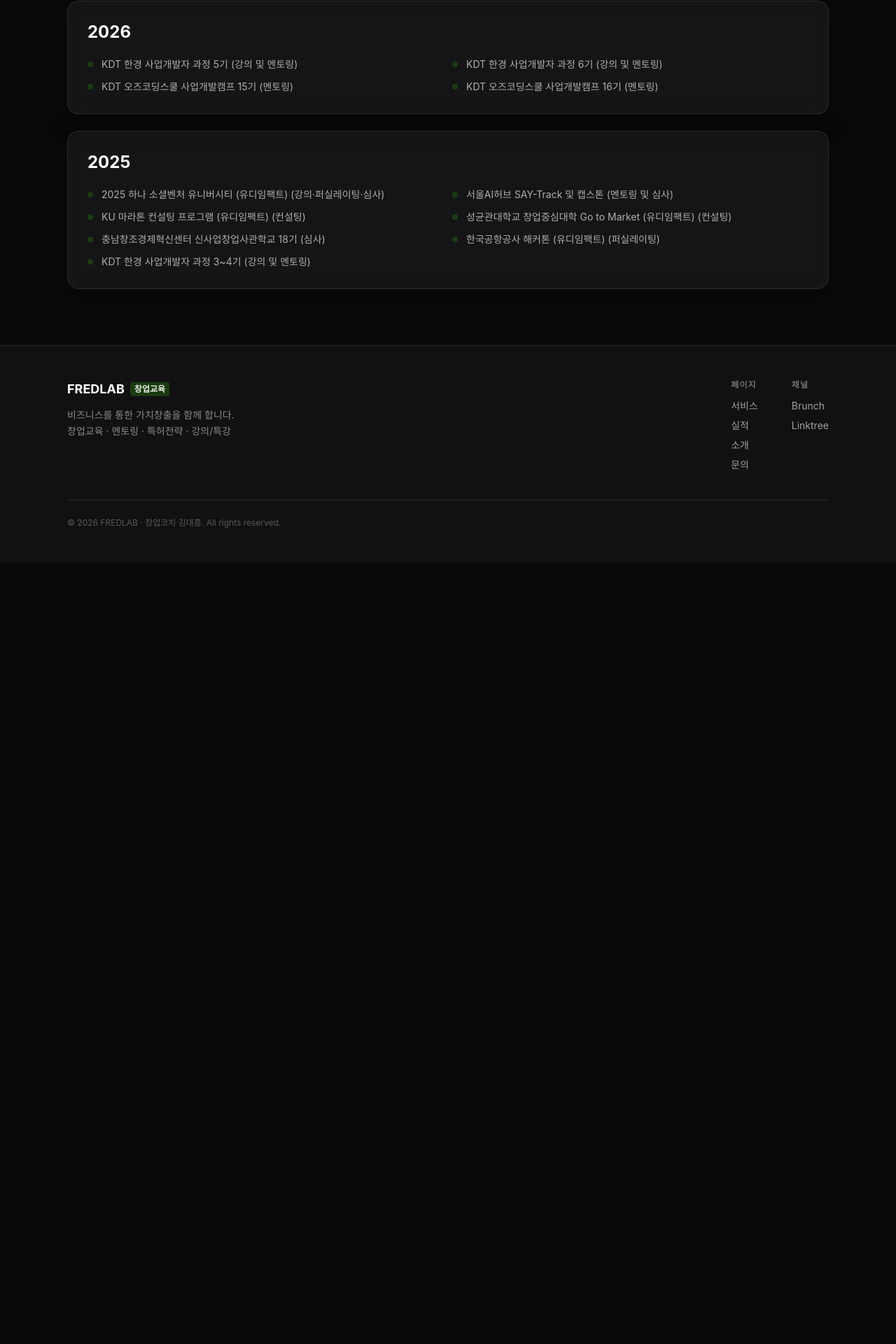
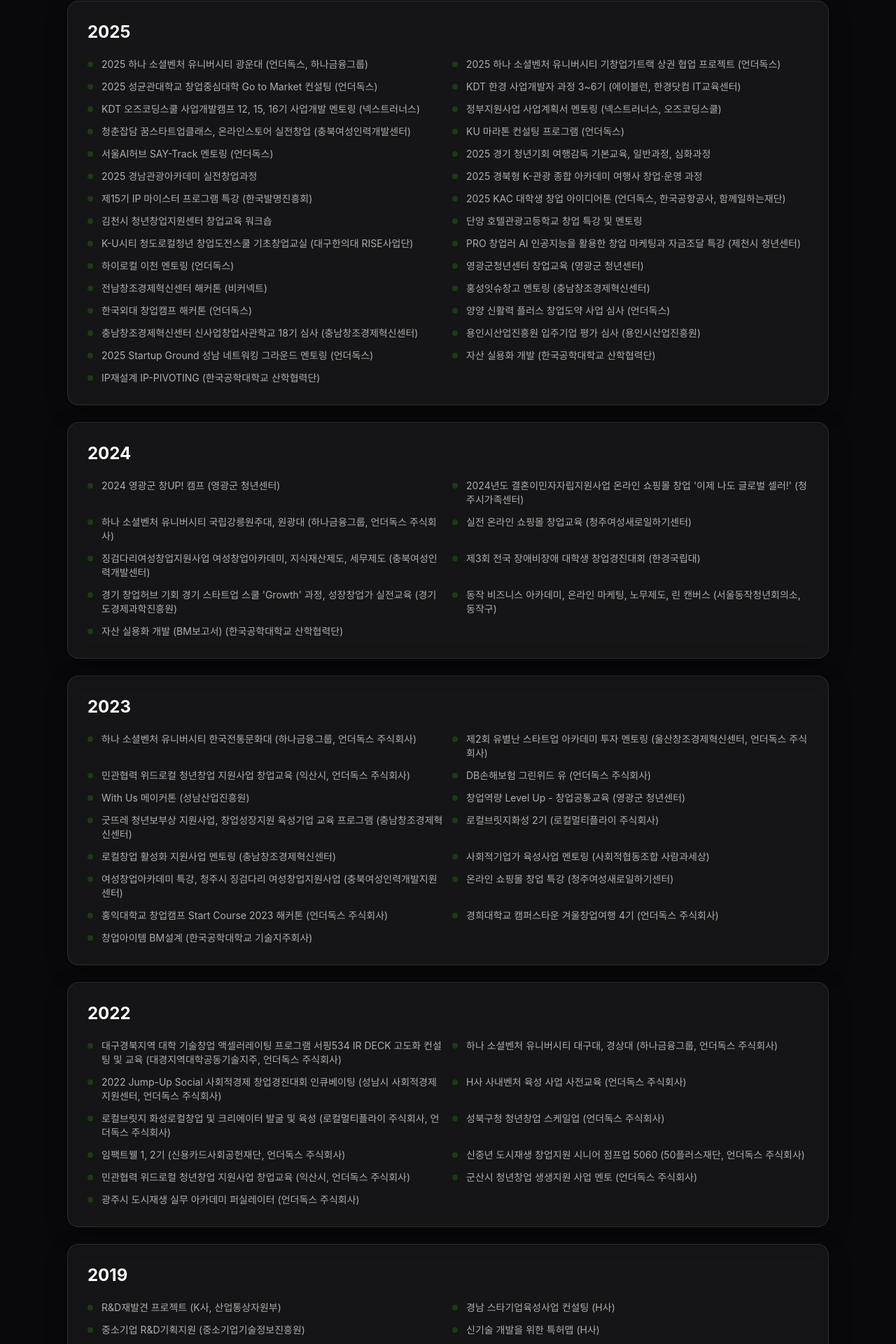
Before and after one commit to aerohero/fredlab-homepage, a Next.js app: page /portfolio in a window 1280 px wide. Shown: the part 265-2185 px from the top of the page at 70% size. Before the commit the page ends 1068 px from the top, so only its background shows below. Built offline with nearby package versions, Linux system fonts and the light colour scheme; a web font is replaced by a local one.

Commit message:
feat: 실적 데이터 전면 교체 — 2011~2025 전체 포트폴리오 반영
보드 제공 프로필 문서 기반으로 실적 데이터를 전면 교체.
2011년부터 2025년까지 창업교육/멘토링/특허전략 전체 실적 포함.

Co-Authored-By: Paperclip <noreply@paperclip.ing>

```diff
--- a/data/portfolio.ts
+++ b/data/portfolio.ts
@@ -5,33 +5,185 @@
 
 export const portfolioData: PortfolioItem[] = [
   {
-    year: 2026,
+    year: 2025,
     items: [
-      "KDT 한경 사업개발자 과정 5기 (강의 및 멘토링)",
-      "KDT 한경 사업개발자 과정 6기 (강의 및 멘토링)",
-      "KDT 오즈코딩스쿨 사업개발캠프 15기 (멘토링)",
-      "KDT 오즈코딩스쿨 사업개발캠프 16기 (멘토링)",
+      "2025 하나 소셜벤처 유니버시티 광운대 (언더독스, 하나금융그룹)",
+      "2025 하나 소셜벤처 유니버시티 기창업가트랙 상권 협업 프로젝트 (언더독스)",
+      "2025 성균관대학교 창업중심대학 Go to Market 컨설팅 (언더독스)",
+      "KDT 한경 사업개발자 과정 3~6기 (에이블런, 한경닷컴 IT교육센터)",
+      "KDT 오즈코딩스쿨 사업개발캠프 12, 15, 16기 사업개발 멘토링 (넥스트러너스)",
+      "정부지원사업 사업계획서 멘토링 (넥스트러너스, 오즈코딩스쿨)",
+      "청춘잡담 꿈스타트업클래스, 온라인스토어 실전창업 (충북여성인력개발센터)",
+      "KU 마라톤 컨설팅 프로그램 (언더독스)",
+      "서울AI허브 SAY-Track 멘토링 (언더독스)",
+      "2025 경기 청년기회 여행감독 기본교육, 일반과정, 심화과정",
+      "2025 경남관광아카데미 실전창업과정",
+      "2025 경북형 K-관광 종합 아카데미 여행사 창업·운영 과정",
+      "제15기 IP 마이스터 프로그램 특강 (한국발명진흥회)",
+      "2025 KAC 대학생 창업 아이디어톤 (언더독스, 한국공항공사, 함께일하는재단)",
+      "김천시 청년창업지원센터 창업교육 워크숍",
+      "단양 호텔관광고등학교 창업 특강 및 멘토링",
+      "K-U시티 청도로컬청년 창업도전스쿨 기초창업교실 (대구한의대 RISE사업단)",
+      "PRO 창업러 AI 인공지능을 활용한 창업 마케팅과 자금조달 특강 (제천시 청년센터)",
+      "하이로컬 이천 멘토링 (언더독스)",
+      "영광군청년센터 창업교육 (영광군 청년센터)",
+      "전남창조경제혁신센터 해커톤 (비커넥트)",
+      "홍성잇슈창고 멘토링 (충남창조경제혁신센터)",
+      "한국외대 창업캠프 해커톤 (언더독스)",
+      "양양 신활력 플러스 창업도약 사업 심사 (언더독스)",
+      "충남창조경제혁신센터 신사업창업사관학교 18기 심사 (충남창조경제혁신센터)",
+      "용인시산업진흥원 입주기업 평가 심사 (용인시산업진흥원)",
+      "2025 Startup Ground 성남 네트워킹 그라운드 멘토링 (언더독스)",
+      "자산 실용화 개발 (한국공학대학교 산학협력단)",
+      "IP재설계 IP-PIVOTING (한국공학대학교 산학협력단)",
     ],
   },
   {
-    year: 2025,
+    year: 2024,
     items: [
-      "2025 하나 소셜벤처 유니버시티 (유디임팩트) (강의·퍼실레이팅·심사)",
-      "서울AI허브 SAY-Track 및 캡스톤 (멘토링 및 심사)",
-      "KU 마라톤 컨설팅 프로그램 (유디임팩트) (컨설팅)",
-      "성균관대학교 창업중심대학 Go to Market (유디임팩트) (컨설팅)",
-      "충남창조경제혁신센터 신사업창업사관학교 18기 (심사)",
-      "한국공항공사 해커톤 (유디임팩트) (퍼실레이팅)",
-      "KDT 한경 사업개발자 과정 3~4기 (강의 및 멘토링)",
+      "2024 영광군 창UP! 캠프 (영광군 청년센터)",
+      "2024년도 결혼이민자자립지원사업 온라인 쇼핑몰 창업 '이제 나도 글로벌 셀러!' (청주시가족센터)",
+      "하나 소셜벤처 유니버시티 국립강릉원주대, 원광대 (하나금융그룹, 언더독스 주식회사)",
+      "실전 온라인 쇼핑몰 창업교육 (청주여성새로일하기센터)",
+      "징검다리여성창업지원사업 여성창업아카데미, 지식재산제도, 세무제도 (충북여성인력개발센터)",
+      "제3회 전국 장애비장애 대학생 창업경진대회 (한경국립대)",
+      "경기 창업허브 기회 경기 스타트업 스쿨 'Growth' 과정, 성장창업가 실전교육 (경기도경제과학진흥원)",
+      "동작 비즈니스 아카데미, 온라인 마케팅, 노무제도, 린 캔버스 (서울동작청년회의소, 동작구)",
+      "자산 실용화 개발 (BM보고서) (한국공학대학교 산학협력단)",
+    ],
+  },
+  {
+    year: 2023,
+    items: [
+      "하나 소셜벤처 유니버시티 한국전통문화대 (하나금융그룹, 언더독스 주식회사)",
+      "제2회 유별난 스타트업 아카데미 투자 멘토링 (울산창조경제혁신센터, 언더독스 주식회사)",
+      "민관협력 위드로컬 청년창업 지원사업 창업교육 (익산시, 언더독스 주식회사)",
+      "DB손해보험 그린위드 유 (언더독스 주식회사)",
+      "With Us 메이커톤 (성남산업진흥원)",
+      "창업역량 Level Up - 창업공통교육 (영광군 청년센터)",
+      "굿뜨레 청년보부상 지원사업, 창업성장지원 육성기업 교육 프로그램 (충남창조경제혁신센터)",
+      "로컬브릿지화성 2기 (로컬멀티플라이 주식회사)",
+      "로컬창업 활성화 지원사업 멘토링 (충남창조경제혁신센터)",
+      "사회적기업가 육성사업 멘토링 (사회적협동조합 사람과세상)",
+      "여성창업아카데미 특강, 청주시 징검다리 여성창업지원사업 (충북여성인력개발지원센터)",
+      "온라인 쇼핑몰 창업 특강 (청주여성새로일하기센터)",
+      "홍익대학교 창업캠프 Start Course 2023 해커톤 (언더독스 주식회사)",
+      "경희대학교 캠퍼스타운 겨울창업여행 4기 (언더독스 주식회사)",
+      "창업아이템 BM설계 (한국공학대학교 기술지주회사)",
+    ],
+  },
+  {
+    year: 2022,
+    items: [
+      "대구경북지역 대학 기술창업 액셀러레이팅 프로그램 서핑534 IR DECK 고도화 컨설팅 및 교육 (대경지역대학공동기술지주, 언더독스 주식회사)",
+      "하나 소셜벤처 유니버시티 대구대, 경상대 (하나금융그룹, 언더독스 주식회사)",
+      "2022 Jump-Up Social 사회적경제 창업경진대회 인큐베이팅 (성남시 사회적경제지원센터, 언더독스 주식회사)",
+      "H사 사내벤처 육성 사업 사전교육 (언더독스 주식회사)",
+      "로컬브릿지 화성로컬창업 및 크리에이터 발굴 및 육성 (로컬멀티플라이 주식회사, 언더독스 주식회사)",
+      "성북구청 청년창업 스케일업 (언더독스 주식회사)",
+      "임팩트웰 1, 2기 (신용카드사회공헌재단, 언더독스 주식회사)",
+      "신중년 도시재생 창업지원 시니어 점프업 5060 (50플러스재단, 언더독스 주식회사)",
+      "민관협력 위드로컬 청년창업 지원사업 창업교육 (익산시, 언더독스 주식회사)",
+      "군산시 청년창업 생생지원 사업 멘토 (언더독스 주식회사)",
+      "광주시 도시재생 실무 아카데미 퍼실레이터 (언더독스 주식회사)",
+    ],
+  },
+  {
+    year: 2019,
+    items: [
+      "R&D재발견 프로젝트 (K사, 산업통상자원부)",
+      "경남 스타기업육성사업 컨설팅 (H사)",
+      "중소기업 R&D기획지원 (중소기업기술정보진흥원)",
+      "신기술 개발을 위한 특허맵 (H사)",
+      "중소기업 전략기술로드맵 (중소기업기술정보진흥원)",
+      "경남 글로벌 강소기업 수출전략컨설팅 (P, H사)",
+      "제품단위 특허 포트폴리오 구축사업 용역 (D대학)",
+      "특허동향조사 RHCM 외 (H사)",
+      "광역협력권산업육성사업 (LNG 특화 친환경선박기자재 기술지원사업)",
+      "광역협력권산업육성사업 (고안전 전기/자율주행 부품개발을 위한 기업연계 기술지원사업)",
+      "농업생명공학연구사업성과확산을 위한 사업화 인프라 구축 및 성공사례",
+      "R&D개발과제 사업화 전략수립 연구용역 (재)원주의료기기테크노밸리)",
+      "울산 미래 자동차산업 전략수립",
+    ],
+  },
+  {
+    year: 2018,
+    items: [
+      "전북스타기업 성장전략 종합컨설팅 지원사업 (H사)",
+      "기술사업화 기반 조성을 위한 협력체계 구축용역 (한국가스공사)",
+      "중소기업 R&D기획지원 (중소기업기술정보진흥원)",
+    ],
+  },
+  {
+    year: 2017,
+    items: [
+      "지식재산 활용전략 지원사업 - IP메디치 (한국발명진흥회)",
+      "국가 특허전략 청사진 구축, 활용 사업 (한국특허전략개발원)",
+      "항공우주 중소기업지원을 위한 개발도상국 우주시장 분석 및 수출대상 유망기술 발굴 사업 (한국항공우주연구원)",
+      "특허동향조사 - 인공지능 (한국특허전략개발원)",
+      "정부 R&D 특허전략지원사업 - 무인기 (한국지식재산전략원)",
+      "월드클래스300 특허전략수립 (한국지식재산전략원)",
+    ],
+  },
+  {
+    year: 2016,
+    items: [
+      "지식재산 활용전략 지원사업 - 문제해결 (한국발명진흥회)",
+      "특허동향조사 - 초음파 지문인식 (한국지식재산전략원)",
+    ],
+  },
+  {
+    year: 2015,
+    items: [
+      "특허기술가치평가 - OLED (L사)",
+      "특허기술가치평가 - 공기아연전지 (기술성, 권리성) (E사)",
+      "특허기술가치평가 - 반도체 소자 테스트 소켓 (M사)",
+      "특허맵 - 무인기 착륙 기술 등 (K사)",
+    ],
+  },
+  {
+    year: 2014,
+    items: [
+      "특허맵 - 브레이크 캘리퍼 (J사)",
+      "민간 IP-R&D 첨단부품소재사업 (한국지식재산전략원)",
+    ],
+  },
+  {
+    year: 2013,
+    items: [
+      "특허동향조사 - 스크류형 건식 진공펌프 (한국지식재산전략원)",
+      "특허동향조사 - 대구경 수압식 시추시스템 (한국지식재산전략원)",
+      "특허동향조사 - 차량용 인버터 (한국지식재산전략원)",
+      "특허동향조사 - DDS기반 통합개발지원환경개발 (한국지식재산전략원)",
+      "특허맵 - 미니로더 (S사)",
+      "특허맵 - AWD (I사)",
+      "민간 IP-R&D 첨단소재부품사업 (한국지식재산전략원)",
+    ],
+  },
+  {
+    year: 2012,
+    items: [
+      "특허동향조사 - 지능형 농업 로봇 (R&D특허센터)",
+      "특허동향조사 - 시정계 (R&D특허센터)",
+      "특허맵 - 인라인 구동모터 (S사)",
+      "특허맵 - 차량용 블랙박스 (S사)",
+      "특허맵 - 인휠 모터 (S사)",
+    ],
+  },
+  {
+    year: 2011,
+    items: [
+      "특허동향조사 - ICT기반 건물에너지 소비진단시스템 및 커미셔닝 (R&D특허센터)",
+      "특허맵 - 전기차용 인버터 (H사)",
     ],
   },
 ];
 
 export const previewItems = [
-  "KDT 한경 사업개발자 과정 3·4·5·6기 (강의 및 멘토링)",
-  "KDT 오즈코딩스쿨 사업개발캠프 12·15·16기 (사업개발 멘토링)",
-  "서울AI허브 SAY트랙 (멘토링 및 심사)",
-  "KU 마라톤 컨설팅 프로그램",
-  "성균관대 창업중심대학 Go to Market (컨설팅)",
-  "2022~2025 하나 소셜벤처 유니버시티 (강의·멘토링·심사)",
+  "KDT 한경 사업개발자 과정 3~6기 (에이블런, 한경닷컴 IT교육센터)",
+  "KDT 오즈코딩스쿨 사업개발캠프 12, 15, 16기 사업개발 멘토링 (넥스트러너스)",
+  "2022~2025 하나 소셜벤처 유니버시티 (언더독스, 하나금융그룹)",
+  "서울AI허브 SAY-Track 멘토링 (언더독스)",
+  "성균관대학교 창업중심대학 Go to Market 컨설팅 (언더독스)",
+  "IP재설계 IP-PIVOTING (한국공학대학교 산학협력단)",
 ];
```
